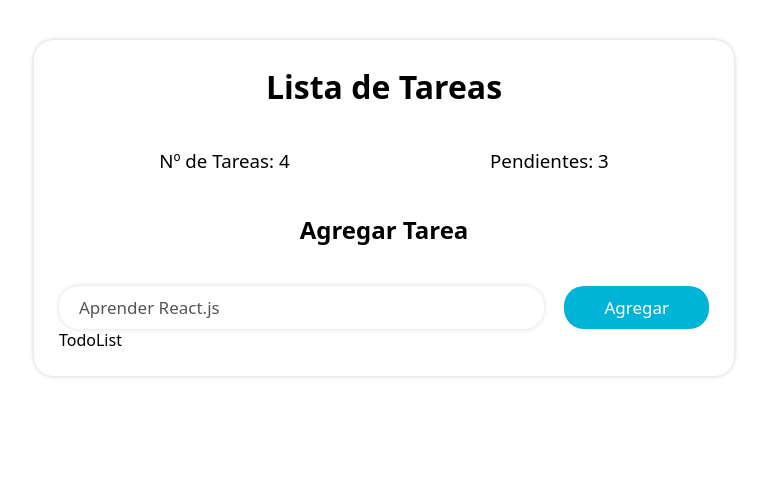
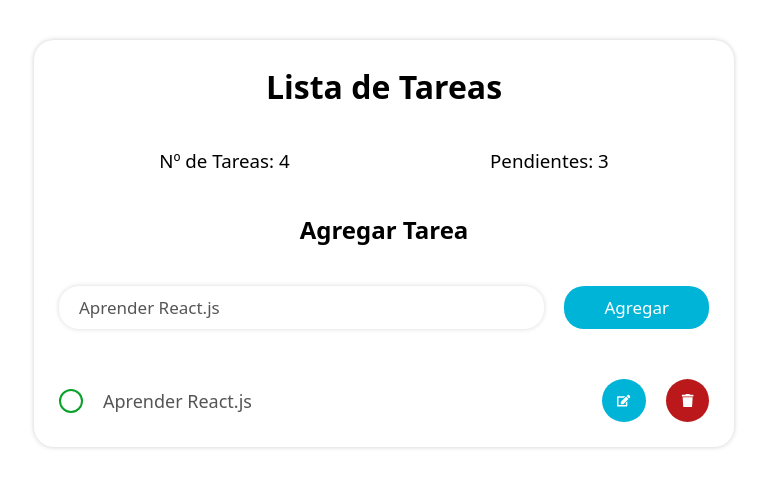
Before and after one commit to Pancratzia/Pancratzfrontend-mini-challenges, a React (Vite) app in the folder 14-ToDoList/: page / in a window 1280 px wide. Shown: the top 488 px of the page, without its empty margins (256-1023 px from the left). Built offline with nearby package versions, Linux system fonts and the light colour scheme.

Commit message:
All basic commits created

```diff
--- /dev/null
+++ b/14-ToDoList/src/components/TodoItem.jsx
@@ -0,0 +1,17 @@
+import {FaTrash} from 'react-icons/fa'
+import TodoUpdate from './TodoUpdate'
+const TodoItem = () => {
+  return (
+    <li>
+        <span>
+            <label htmlFor="" className="container-done"></label>
+        </span>
+        <TodoUpdate />
+        <button className="btn-delete">
+            <FaTrash />
+        </button>
+    </li>
+  )
+}
+
+export default TodoItem
--- a/14-ToDoList/src/components/TodoList.jsx
+++ b/14-ToDoList/src/components/TodoList.jsx
@@ -1,7 +1,10 @@
+import TodoItem from "./TodoItem";
 
 const TodoList = () => {
   return (
-    <div>TodoList</div>
+    <ul>
+      <TodoItem />
+    </ul>
   )
 }
 
--- /dev/null
+++ b/14-ToDoList/src/components/TodoUpdate.jsx
@@ -0,0 +1,21 @@
+import { FaEdit } from "react-icons/fa"
+
+const TodoUpdate = () => {
+  return (
+    <form>
+      <input
+        type="text"
+        className="input-update"
+        name="description"
+        value="Aprender React.js"
+        placeholder="¿Qué quieres hacer?"
+      />
+
+      <button className="btn-edit" type="submit">
+        <FaEdit />
+      </button>
+    </form>
+  )
+}
+
+export default TodoUpdate
```
